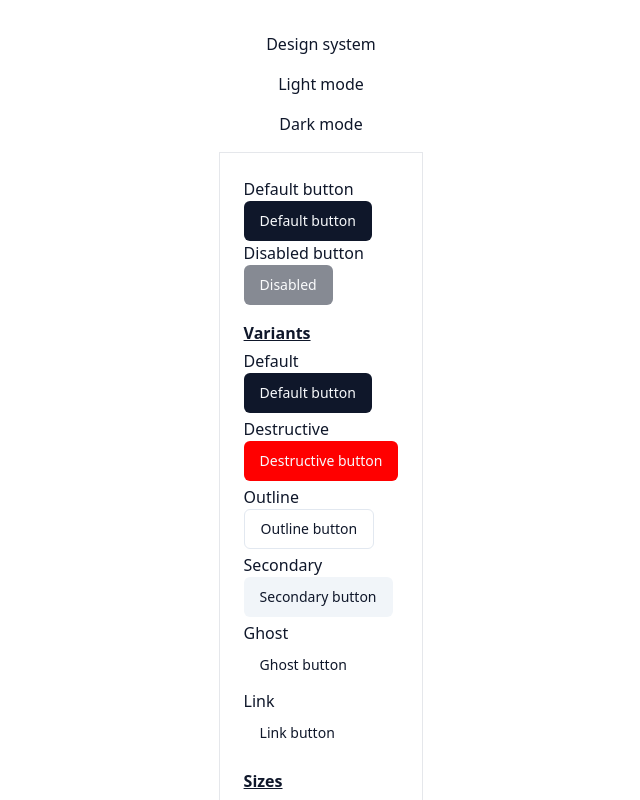
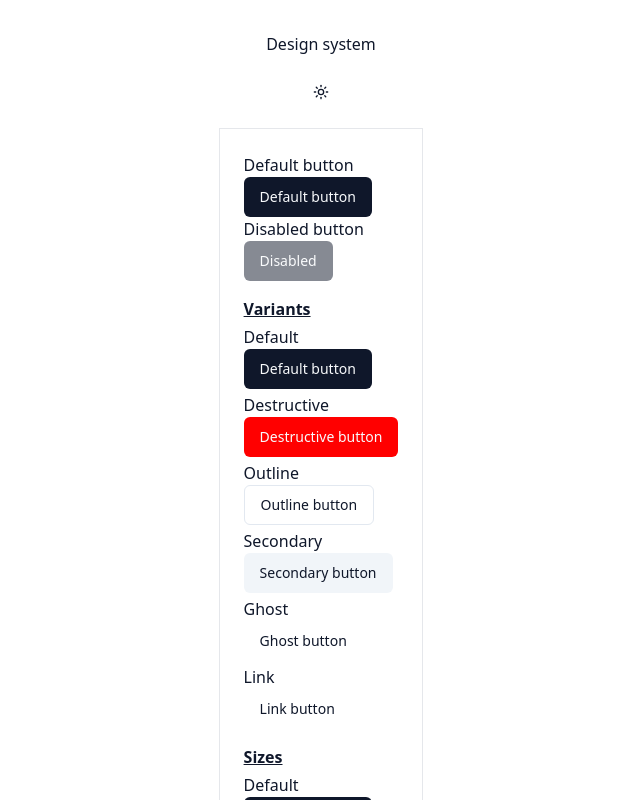
Before and after one commit to mathewbushuru/design-system, a React (Vite) app: page / in a window 1280 px wide. Shown: the top 800 px of the page, without its empty margins (319-959 px from the left). Built offline with nearby package versions, Linux system fonts and the light colour scheme.

Commit message:
Theme toggle styling

```diff
--- a/src/App.tsx
+++ b/src/App.tsx
@@ -6,10 +6,11 @@ import ButtonShowcase from "@/showcase/components/button-showcase";
 function App() {
   return (
     <ThemeProvider defaultTheme="light">
-      <div className="h-screen bg-background text-foreground flex flex-col items-center p-8 gap-4">
+      <div className="flex min-h-screen flex-col items-center gap-4 bg-background p-8 text-foreground">
         Design system
-        <ThemeToggle />
-
+        <div className="">
+          <ThemeToggle />
+        </div>
         <ButtonShowcase />
       </div>
     </ThemeProvider>
--- a/src/components/theme-toggle.tsx
+++ b/src/components/theme-toggle.tsx
@@ -1,12 +1,24 @@
+import { Sun, Moon } from "lucide-react";
+
+import Button from "@/components/ui/button";
 import useTheme from "@/hooks/use-theme";
 
 export default function ThemeToggle() {
-  const { setTheme } = useTheme();
+  const { theme, setTheme } = useTheme();
+
+  const handleThemeChange = () => {
+    if (theme === "light") {
+      setTheme("dark");
+    } else {
+      setTheme("light");
+    }
+  };
 
   return (
-    <>
-    <button onClick={() => setTheme("light")}>Light mode</button>
-    <button onClick={() => setTheme("dark")}>Dark mode</button>
-    </>
+    <Button size="icon" variant="ghost" onClick={handleThemeChange}>
+      <Sun className="h-4 w-4 rotate-0 scale-100 transition-all dark:-rotate-90 dark:scale-0" />
+      <Moon className="absolute h-4 w-4 rotate-90 scale-0 transition-all dark:-rotate-0 dark:scale-100" />
+      <span className="sr-only">Toggle theme</span>
+    </Button>
   );
 }
```
